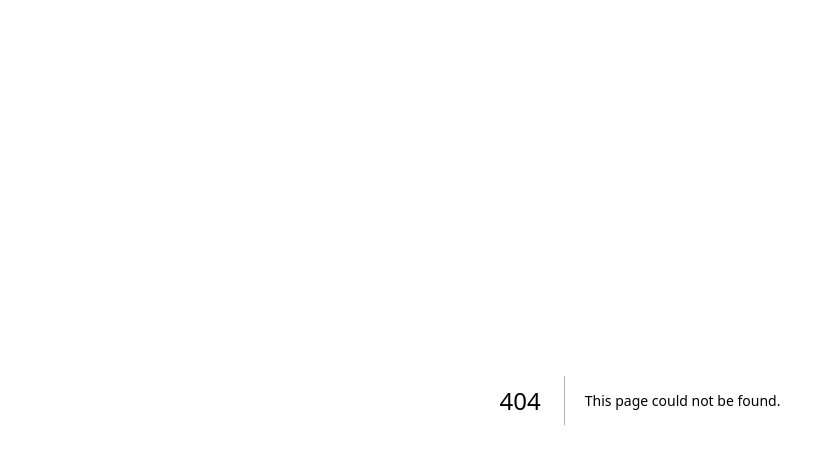
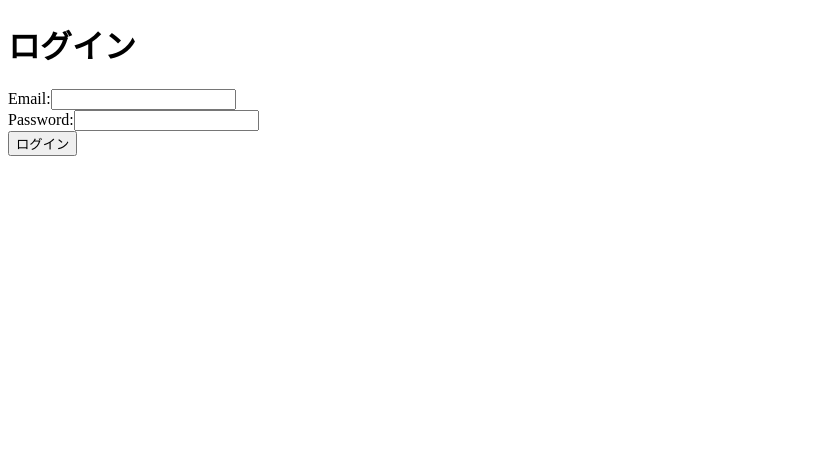
Before and after one commit to tanimoto1996/larave-next-docker-cdk, a Next.js app in the folder frontend/: page /login in a window 1280 px wide. Before the commit this address had no page. Shown: the top 464 px of the page, without its empty margins (0-835 px from the left). Built offline with nearby package versions, Linux system fonts and the light colour scheme.

Commit message:
Laravel Sanctumを使ったAPI認証の実装

```diff
--- /dev/null
+++ b/frontend/lib/axios.js
@@ -0,0 +1,12 @@
+import axios from 'axios';
+
+const axiosClient = axios.create({
+    baseURL: 'http://localhost:8000',
+    withCredentials: true,
+    withXSRFToken: true, // これを追加
+    headers: {
+        'X-Requested-With': 'XMLHttpRequest',
+    },
+});
+
+export default axiosClient;
--- /dev/null
+++ b/frontend/src/pages/login.js
@@ -0,0 +1,44 @@
+import { useState } from 'react';
+import { useRouter } from 'next/router';
+import axiosClient from '../../lib/axios'; // withCredentials: true が設定されている
+
+export default function LoginPage() {
+    const [email, setEmail] = useState('');
+    const [password, setPassword] = useState('');
+    const router = useRouter(); // ✅ useRouter を追加
+
+    const handleLogin = async (e) => {
+        e.preventDefault();
+        try {
+            // CSRF Cookie の取得
+            await axiosClient.get('/sanctum/csrf-cookie');
+
+            // ログインリクエスト
+            const response = await axiosClient.post('/login', { email, password });
+            console.log('Logged in successfully:', response.data);
+
+            // ✅ ログイン成功時にダッシュボードへリダイレクト
+            router.push('/dashboard');
+        } catch (err) {
+            console.error('Login error:', err);
+            alert('ログインに失敗しました');
+        }
+    };
+
+    return (
+        <div>
+            <h1>ログイン</h1>
+            <form onSubmit={handleLogin}>
+                <div>
+                    <label>Email:</label>
+                    <input type='email' value={email} onChange={(e) => setEmail(e.target.value)} />
+                </div>
+                <div>
+                    <label>Password:</label>
+                    <input type='password' value={password} onChange={(e) => setPassword(e.target.value)} />
+                </div>
+                <button type='submit'>ログイン</button>
+            </form>
+        </div>
+    );
+}
```
Also changed, not shown: frontend/lib/api.js (added, +11 -0 lines), frontend/package.json (+5 -4 lines), frontend/src/pages/dashboard.js (added, +32 -0 lines), 1 other file (tests, documents, lock files or other folders).
